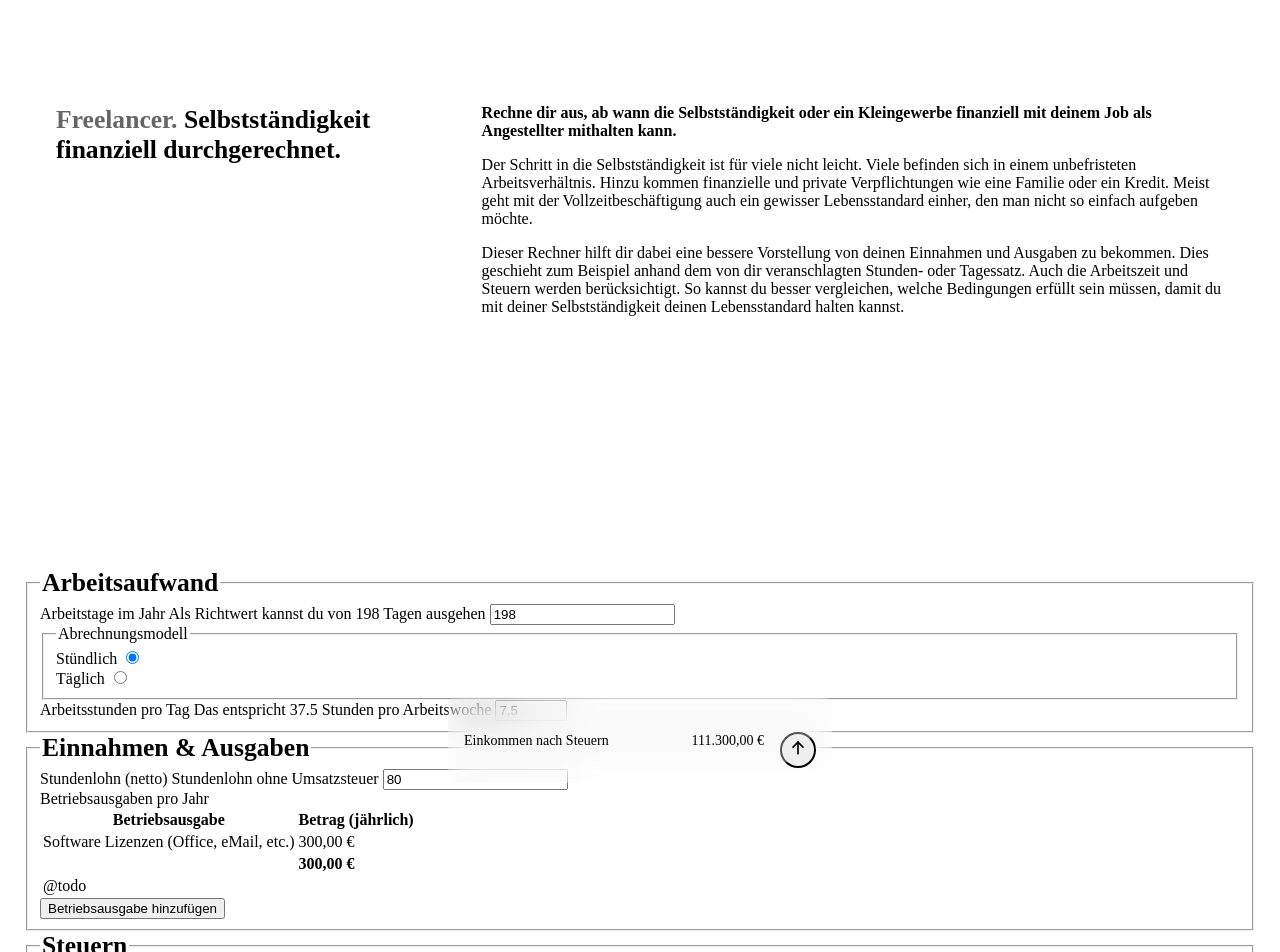
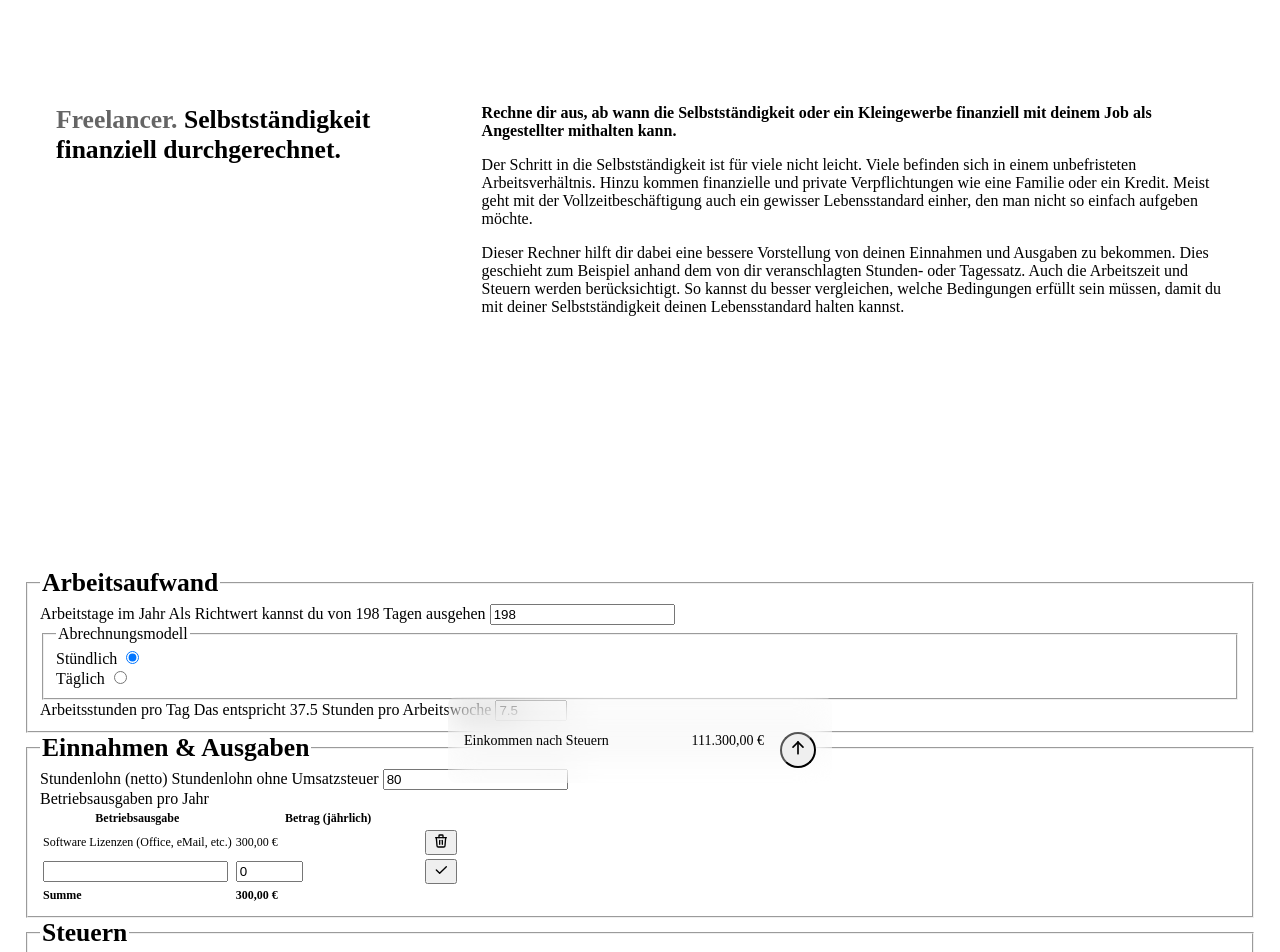
Before and after one commit to lukaskoeller/freelancer, a SvelteKit app: page / in a window 1280 px wide. Shown: the top 952 px of the page. Built offline with nearby package versions, Linux system fonts and the light colour scheme; no server answers.

Commit message:
feat: improve table logic for business costs

```diff
--- a/src/lib/styles/overrides.css
+++ b/src/lib/styles/overrides.css
@@ -10,3 +10,21 @@ input[type="radio"] {
         background-color: var(--color-text-base);
     }
 }
+
+td, th {
+  white-space: initial;
+}
+
+.nc-input.-small {
+  --button-height-base: 2rem;
+}
+
+.nc-input-error {
+  display: block;
+  font-size: var(--font-size-smallest);
+  margin-block-end: var(--spacing-nearest);
+
+  &::before {
+    display: none;
+  }
+}
--- a/src/routes/+page.svelte
+++ b/src/routes/+page.svelte
@@ -2,6 +2,7 @@
 	import { formatCurrency } from '$lib';
 	import { getTaxData } from './getTaxData';
 	import type { PageProps } from './$types';
+	import { SvelteMap } from 'svelte/reactivity';
 
 	// let { form: taxData }: PageProps = $props();
 
@@ -13,25 +14,42 @@
 	let workHours = $state(7.5);
 	let salary = $state(80);
 	let insuranceCosts = $state(600 * 12);
-	let incomeTax = $state(taxData?.wageTax.value ?? 0);
+	let incomeTax = $derived(taxData?.wageTax.value ?? 0);
 	let taxClass = $state('3');
 
 	type TBusinessCostsItem = {
 		value: string;
 		amount: number;
-		formValueName: `businessCostItem.${number}.name`;
+		formValueName: `businessCostItem.${number}.value`;
 		formAmountName: `businessCostItem.${number}.amount`;
 	};
 
 	let billingBasis: 'daily' | 'hourly' = $state('hourly');
-	let businessCostsItems: TBusinessCostsItem[] = $state([
-		{
-			value: 'Software Lizenzen (Office, eMail, etc.)',
-			amount: 12 * 25,
-			formValueName: `businessCostItem.0.name`,
-			formAmountName: `businessCostItem.0.amount`
-		}
-	]);
+
+	let showNewBusinessCostsItemError = $state(false);
+	let newBusinessCostsItem = $state<Pick<TBusinessCostsItem, 'value' | 'amount'>>({
+		value: '',
+		amount: 0
+	});
+	let businessCostsItemsMap: SvelteMap<TBusinessCostsItem['formValueName'], TBusinessCostsItem> =
+		$state(
+			new SvelteMap([
+				[
+					'businessCostItem.0.value',
+					{
+						value: 'Software Lizenzen (Office, eMail, etc.)',
+						amount: 12 * 25,
+						formValueName: 'businessCostItem.0.value',
+						formAmountName: 'businessCostItem.0.amount'
+					}
+				]
+			])
+		);
+
+	const businessCostsItems = $derived(Array.from(businessCostsItemsMap.values()));
+	$effect(() => {
+		console.log(businessCostsItemsMap);
+	});
 
 	let businessCosts: number = $derived(
 		businessCostsItems.reduce((prev, { amount }) => prev + amount, 0)
@@ -232,11 +250,12 @@
 						<!-- COMPONENT-END: nc-input-field -->
 						<div class="nc-input-field">
 							<span class="nc-input-label">Betriebsausgaben pro Jahr</span>
-							<table>
+							<table class="table">
 								<thead>
 									<tr>
 										<th>Betriebsausgabe</th>
 										<th>Betrag (jährlich)</th>
+										<th></th>
 									</tr>
 								</thead>
 								<tbody>
@@ -248,12 +267,108 @@
 											<td>
 												{formatCurrency(item.amount)}
 											</td>
+											<td>
+												<button
+													class="nc-button -icon -small -muted"
+													type="button"
+													aria-label={`Betriebsausgabe "${item.value}" löschen`}
+													onclick={() => {
+														businessCostsItemsMap.delete(item.formValueName);
+													}}
+												>
+													<svg
+														xmlns="http://www.w3.org/2000/svg"
+														width="16"
+														height="16"
+														viewBox="0 0 24 24"
+														fill="none"
+														stroke="currentColor"
+														stroke-width="2"
+														stroke-linecap="round"
+														stroke-linejoin="round"
+														class="icon icon-tabler icons-tabler-outline icon-tabler-trash"
+														><path stroke="none" d="M0 0h24v24H0z" fill="none" /><path
+															d="M4 7l16 0"
+														/><path d="M10 11l0 6" /><path d="M14 11l0 6" /><path
+															d="M5 7l1 12a2 2 0 0 0 2 2h8a2 2 0 0 0 2 -2l1 -12"
+														/><path d="M9 7v-3a1 1 0 0 1 1 -1h4a1 1 0 0 1 1 1v3" /></svg
+													>
+												</button>
+											</td>
 										</tr>
 									{/each}
+									<tr>
+										<td>
+											{#if showNewBusinessCostsItemError}
+												<span class="nc-input-error">Bitte eine Betriebsausgabe angeben.</span>
+											{/if}
+											<input
+												class="nc-input -small"
+												type="text"
+												bind:value={newBusinessCostsItem.value}
+												name={`businessCostItem.${businessCostsItems.length}.value`}
+												aria-label={`Betriebsausgabe ${businessCostsItems.length}`}
+											/>
+										</td>
+										<td>
+											<input
+												class="nc-input -small"
+												style="inline-size: min(8ch, 100%)"
+												type="number"
+												bind:value={newBusinessCostsItem.amount}
+												name={`businessCostItem.${businessCostsItems.length}.amount`}
+												aria-label={`Betriebsausgabe ${businessCostsItems.length} Betrag`}
+											/>
+										</td>
+										<td>
+											<button
+												class="nc-button -icon -small -muted"
+												type="button"
+												aria-label={`Betriebsausgabe${newBusinessCostsItem.value ? ` "${newBusinessCostsItem.value}" ` : ' '}hinzufügen`}
+												onclick={() => {
+													if (!newBusinessCostsItem.value) {
+														showNewBusinessCostsItemError = true;
+														return;
+													}
+													showNewBusinessCostsItemError = false;
+													businessCostsItemsMap.set(
+														`businessCostItem.${businessCostsItems.length}.value`,
+														{
+															value: newBusinessCostsItem.value,
+															amount: newBusinessCostsItem.amount,
+															formValueName: `businessCostItem.${businessCostsItems.length}.value`,
+															formAmountName: `businessCostItem.${businessCostsItems.length}.amount`
+														}
+													);
+													// Reset `newBusinessCostsItem`
+													newBusinessCostsItem.value = '';
+													newBusinessCostsItem.amount = 0;
+												}}
+											>
+												<svg
+													xmlns="http://www.w3.org/2000/svg"
+													width="16"
+													height="16"
+													viewBox="0 0 24 24"
+													fill="none"
+													stroke="currentColor"
+													stroke-width="2"
+													stroke-linecap="round"
+													stroke-linejoin="round"
+													class="icon icon-tabler icons-tabler-outline icon-tabler-check"
+													><path stroke="none" d="M0 0h24v24H0z" fill="none" /><path
+														d="M5 12l5 5l10 -10"
+													/></svg
+												>
+											</button>
+										</td>
+									</tr>
 								</tbody>
-								<tfoot>
+								<tfoot style="border-start: var(--border-width-medium) solid var(--color-border-base);">
 									<tr>
-										<td></td>
+										<td>
+											<strong>Summe</strong>
+										</td>
 										<td>
 											<strong>
 												<output
@@ -264,24 +379,10 @@
 												>
 											</strong>
 										</td>
-									</tr>
-									<tr>
-										<td> @todo </td>
+										<td></td>
 									</tr>
 								</tfoot>
 							</table>
-							<button
-								onclick={() => {
-									businessCostsItems.push({
-										value: '',
-										amount: 0,
-										formValueName: `businessCostItem.${businessCostsItems.length}.name`,
-										formAmountName: `businessCostItem.${businessCostsItems.length}.amount`
-									});
-								}}
-							>
-								Betriebsausgabe hinzufügen
-							</button>
 							<!-- <details>
 								<summary>Erläuterung</summary>
 								Als Betriebsausgaben werden Kosten bezeichnet, die du hast um deine Arbeit auszuführen. Bist du
@@ -533,6 +634,10 @@
 		font-size: var(--font-size-large);
 	}
 
+	.table {
+		font-size: var(--font-size-smallest);
+	}
+
 	.results {
 		position: sticky;
 		bottom: var(--spacing-base);
```
